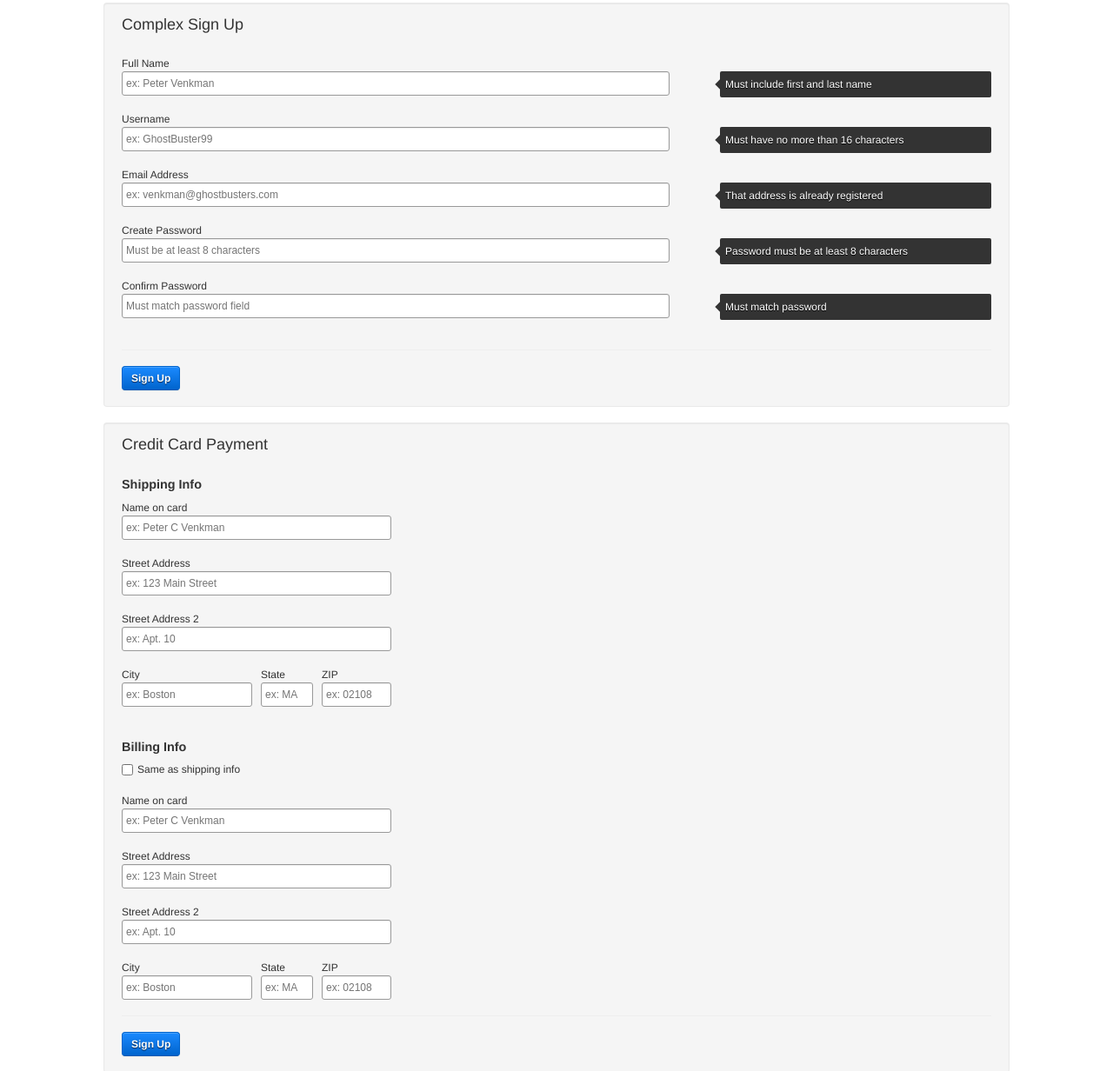
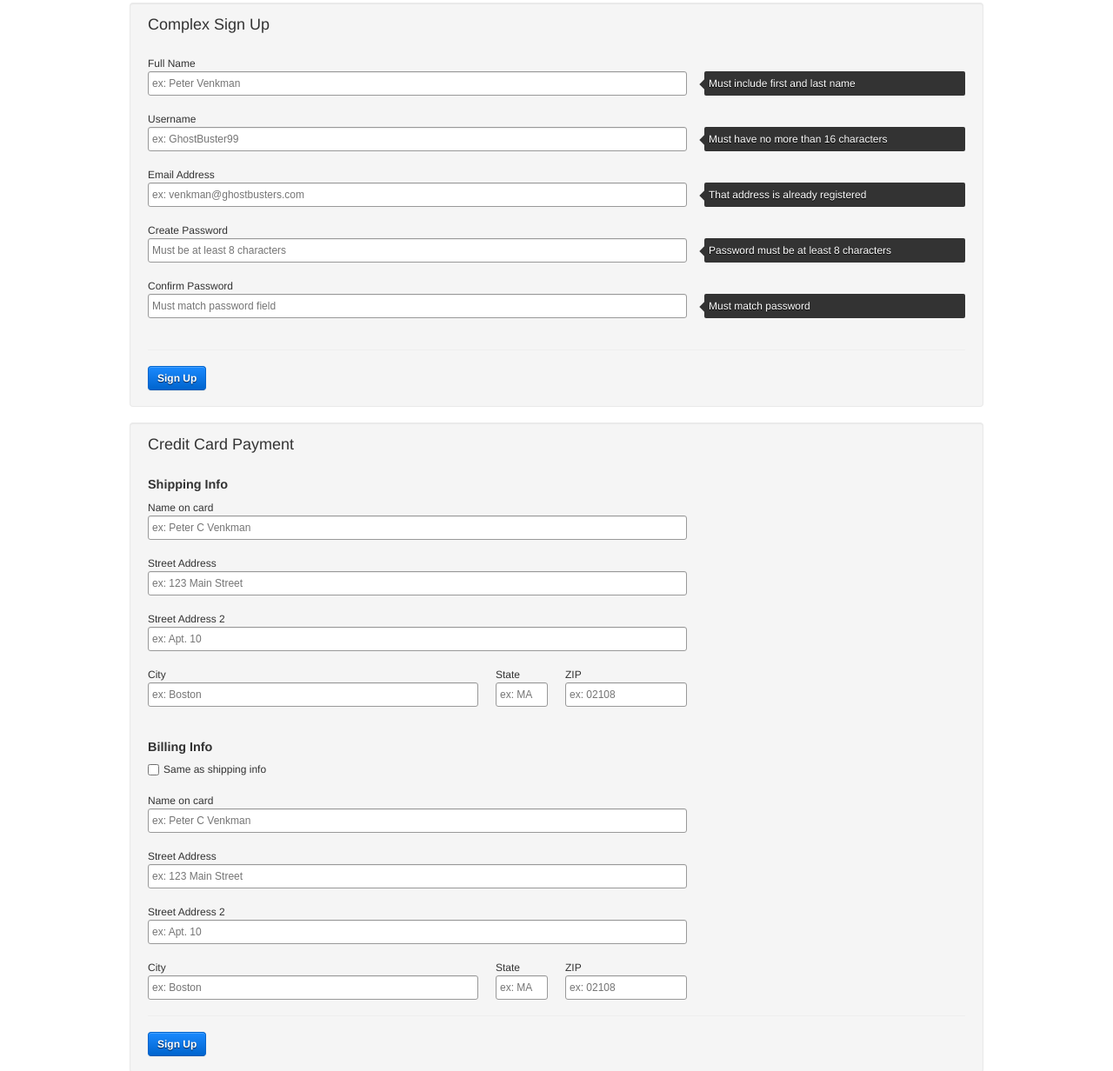
Before and after one commit to freshtilledsoil/plug-and-play-forms, a plain HTML site: page index.html in a window 1280 px wide. Shown: the part 739-1971 px from the top of the page at 87% size. Drawn offline with nearby package versions, Linux system fonts and the light colour scheme.

Commit message:
Update grid formulas

```diff
--- a/stylesheets/sass/_styles.scss
+++ b/stylesheets/sass/_styles.scss
@@ -11,16 +11,29 @@ div.basic-sign-up-wrap,
 div.complex-sign-up-wrap,
 div.credit-card-payment-wrap {
   margin: 0 auto $lineHeight auto;
-  width: 1042px;
+  width: 982px; // width of form element area, plus 20px padding and 1px border per side
 }
 
 /* ==========================================================================
-Form specific grid
+Form specific grid - 12 columns
 ========================================================================== */
-form {
-  $gw-column: 40px;
-  $gw-gutter: 10px;
-}
+$column: 60px;
+$gutter: 20px;
+
+$extra: 10px; // subtract this to account for padding and borders
+
+$span1: $column;
+$span2: ($column*2) + ($gutter);
+$span3: ($column*3) + ($gutter*2);
+$span4: ($column*4) + ($gutter*3);
+$span5: ($column*5) + ($gutter*4);
+$span6: ($column*6) + ($gutter*5);
+$span7: ($column*7) + ($gutter*6);
+$span8: ($column*8) + ($gutter*7);
+$span9: ($column*9) + ($gutter*8);
+$span10: ($column*10) + ($gutter*9);
+$span11: ($column*11) + ($gutter*10);
+$span12: ($column*12) + ($gutter*11);
 
 
 /* ==========================================================================
@@ -101,7 +114,7 @@ select,
   line-height: $lineHeight;
   margin-bottom: $lineHeight;
   padding: 4px;
-  width: 62%;
+  width: $span8 - $extra;
 }
 
 select {
@@ -140,12 +153,12 @@ form {
   color: $white;
   display: block;
   font-size: 12px;
-  padding: 6px;
+  padding: 5px;
   position: absolute;
   right: 0;
   text-shadow: 0 1px 0 $black;
   top: $lineHeight;
-  width: 30%;
+  width: $span4 - $extra;
 
   &::before {
     content: "";
@@ -177,41 +190,35 @@ Styles specific to individual forms
 // Credit Card forms ===================================================== //
 form.credit-card-payment-form {
 
-  li.name-on-card input,
-  li.street-address input,
-  li.street-address-two input {
-    width: 300px;
-  }
-
   li.city,
   li.state,
   li.zip {
     float: left;
-    margin-right: 10px;
+    margin-right: $gutter;
   }
 
   li.city {
-    width: 150px;
+    width: $span5;
 
     input {
-      width: 140px;
+      width: $span5 - $extra;
     }
   }
 
   li.state {
-    width: 60px;
+    width: $span1;
 
     input {
-      width: 50px;
+      width: $span1 - $extra;
     }
   }
 
   li.zip {
     margin-right: 0;
-    width: 80px;
+    width: $span2;
 
     input {
-      width: 70px;
+      width: $span2 - $extra;
     }
   }
 }
```
Also changed, not shown: stylesheets/application.css.
